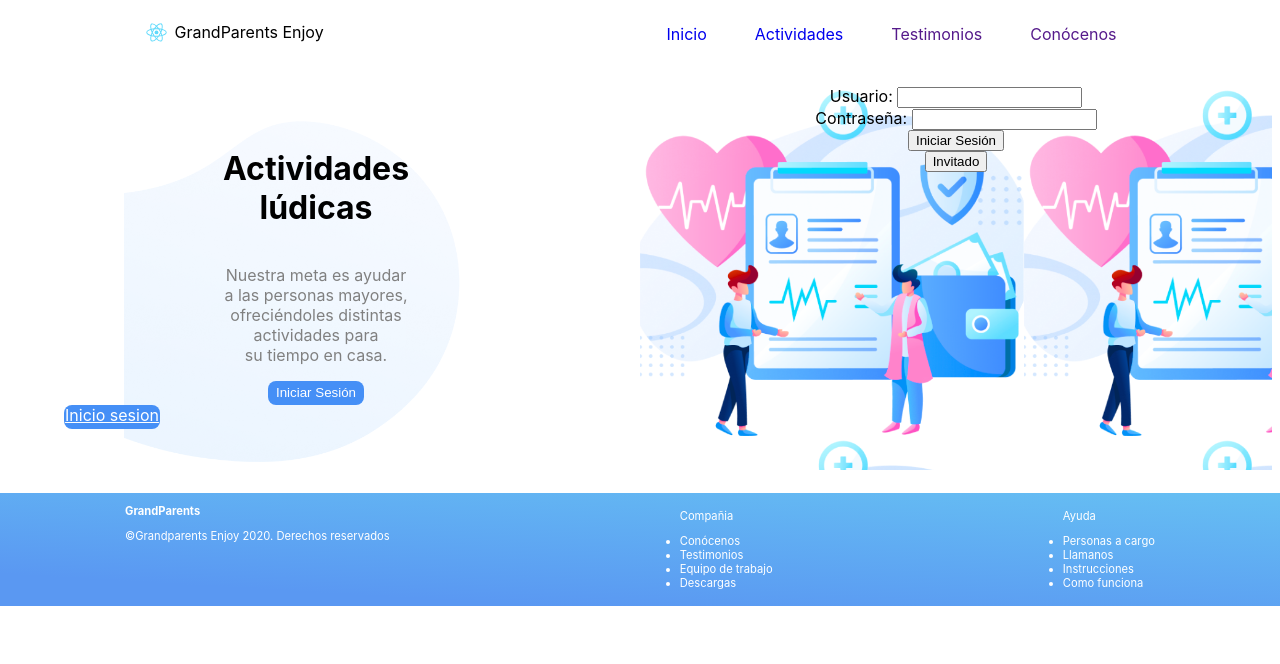
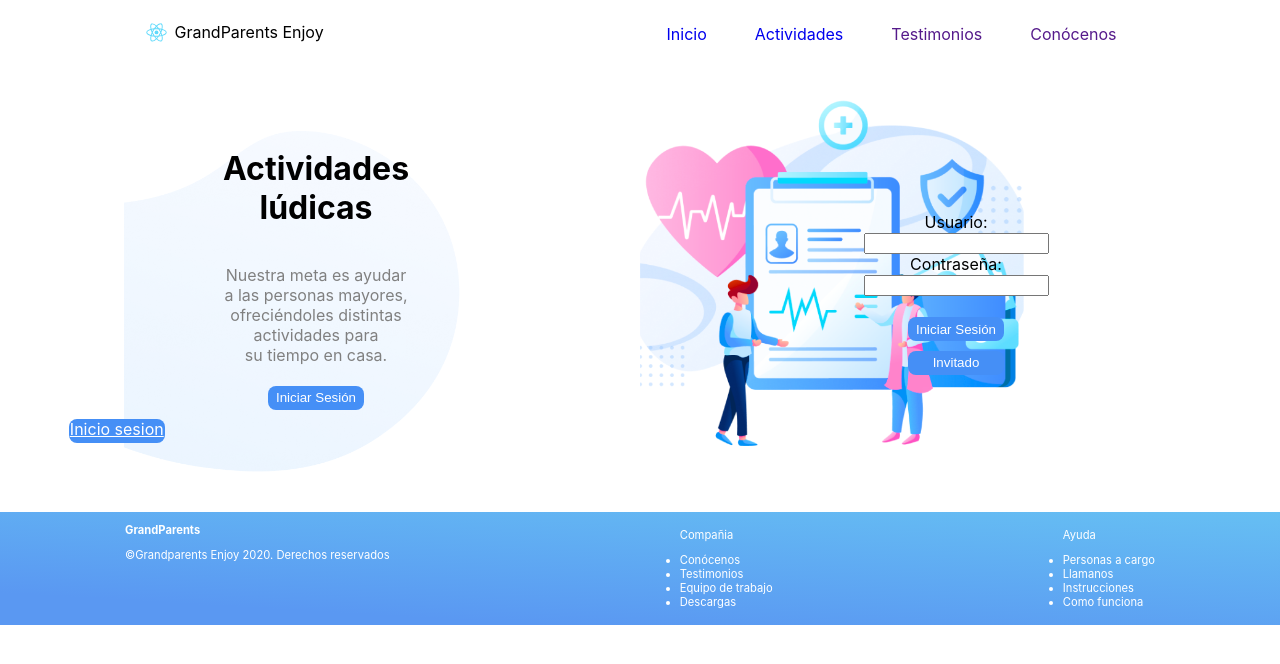
Before and after one commit to jssolarte/Proyecto-Desarrollo-web, a React (Create React App) app in the folder grandparents/: page /login in a window 1280 px wide. Shown: the top 664 px of the page. Built offline with nearby package versions, Linux system fonts and the light colour scheme.

Commit message:
Pantalla login modificacion

```diff
--- a/grandparents/public/index.html
+++ b/grandparents/public/index.html
@@ -15,6 +15,7 @@
       user's mobile device or desktop. See https://developers.google.com/web/fundamentals/web-app-manifest/
     -->
     <link rel="manifest" href="%PUBLIC_URL%/manifest.json" />
+    <link href="https://fonts.googleapis.com/css2?family=Mulish:ital,wght@0,200;0,300;0,400;0,500;0,600;0,700;0,800;1,200;1,300;1,400;1,500;1,600;1,700;1,800&display=swap" rel="stylesheet">
     <!--
       Notice the use of %PUBLIC_URL% in the tags above.
       It will be replaced with the URL of the `public` folder during the build.
--- a/grandparents/src/Components/Home/home.css
+++ b/grandparents/src/Components/Home/home.css
@@ -104,6 +104,7 @@
     height: 1.5rem;
     width: 6rem;
     cursor: pointer;
+    margin: 0.3rem;
 }
 .button:hover {
     background-color: #3665F5;
@@ -119,14 +120,22 @@
     margin: 0.5rem;
     justify-content: center;
     background-size: 24rem;
+    background-repeat: no-repeat;
 
 
   }
 
   .o-form-login{
-    opacity: 100%;
+
     display: flex;
     justify-content: center;
     align-items: center;
     flex-direction: column;
+    height: 100%;
   }
+
+  .o-forms-text{
+
+    margin: 1rem;
+
+  }
--- a/grandparents/src/Components/Login/login.js
+++ b/grandparents/src/Components/Login/login.js
@@ -39,15 +39,21 @@ import {
 
                  <div className="o-container-right o-container-login">
 
-                <div className="o-container-form-login">
-                        <form className="o-form-login">
-                        <label>Usuario: <input type="text" name="name"></input></label>
-                        <label>Contraseña: <input type="password" name="password"></input></label>
-                            <input type="submit" value="Iniciar Sesión"></input>
-                            <input type="submit" value="Invitado"></input>
+                          <form className="o-form-login">
+                            <div className="o-forms-container">
+                          <div className="o-forms-text">
 
+                              <label>Usuario: <br></br> <input type="text" name="name"></input></label><br></br>
+                              <label>Contraseña:<br></br> <input type="password" name="password"></input></label><br></br>
+                        </div>
+                        <div className="o-forms-btn">
+                            <input className="o-btn-login" type="submit" value="Iniciar Sesión"></input><br></br>
+                            <input className="o-btn-login"  type="submit" value="Invitado"></input>
+                        </div>
+                        </div>
                         </form>
-                        </div>
+
+
                  </div>
               </div>
 
```
